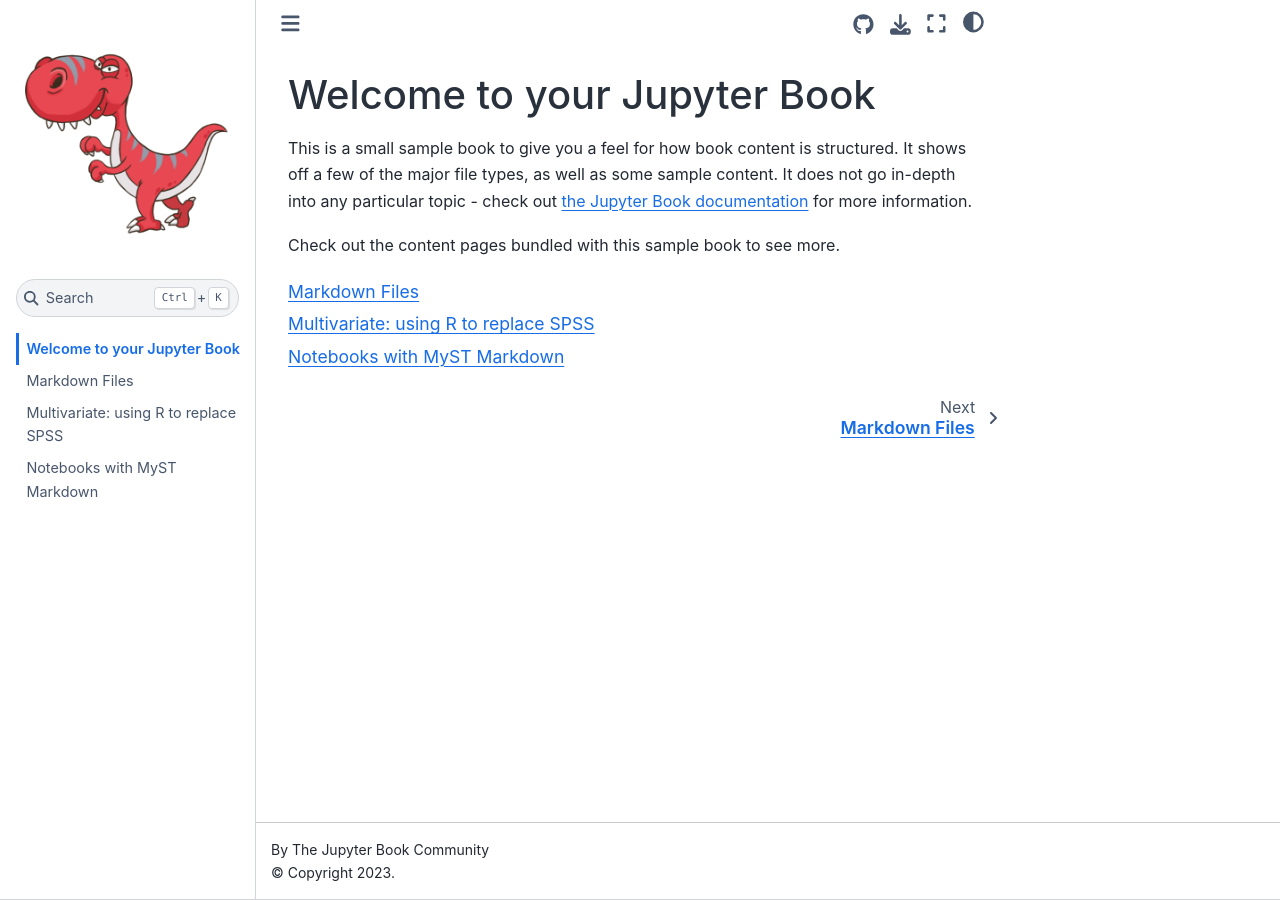
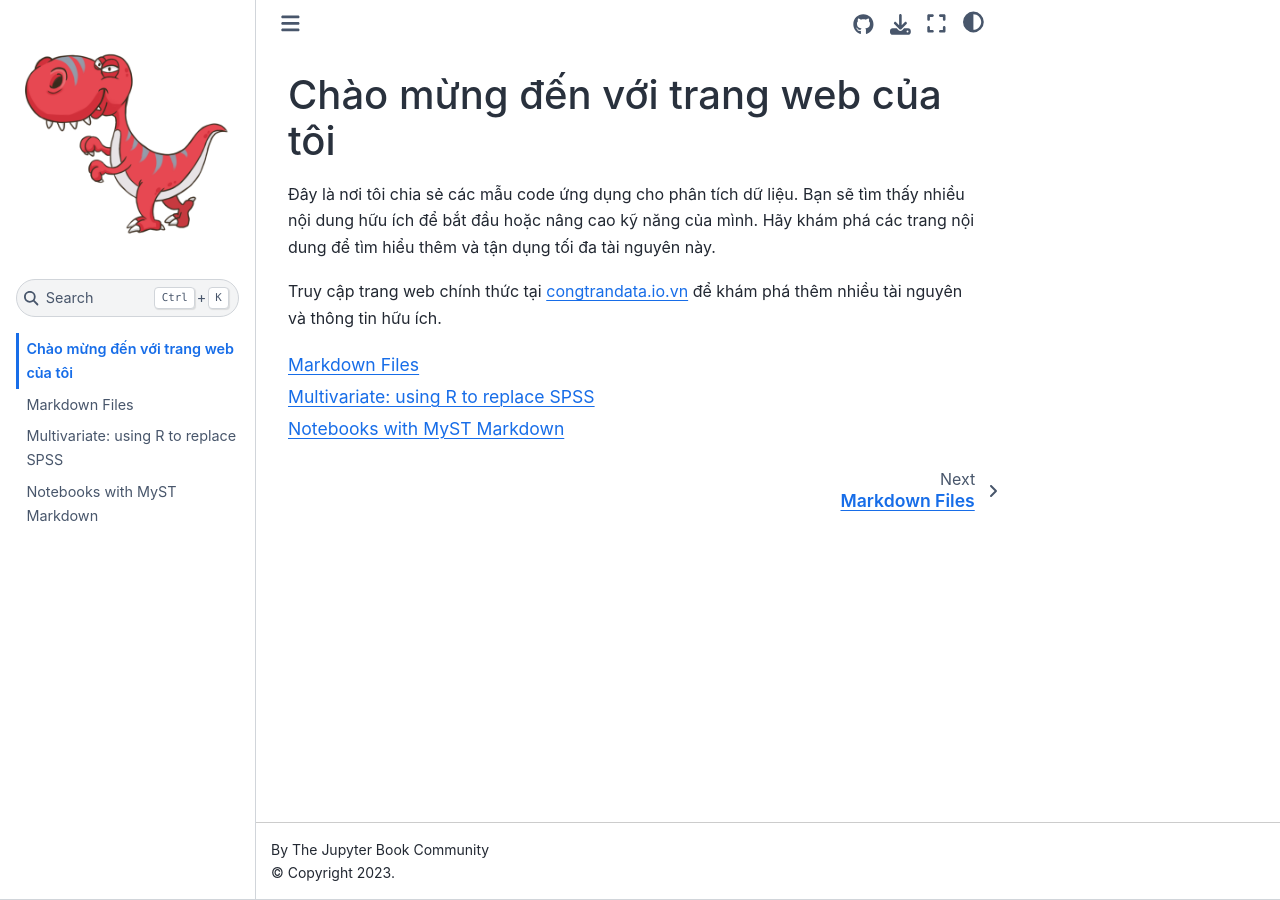
Before and after one commit to tqthanhcong/da_book, a Jupyter Book: the page built from intro.md, in a window 1280 px wide. Built offline with Jupyter Book 1.0.4 settings and Sphinx 7.4.7 and the Sphinx Book theme 1.1.4, drawn with Linux system fonts in a browser that asks for light colours.

Commit message:
modified intro.md in da_book

````diff
--- a/intro.md
+++ b/intro.md
@@ -1,11 +1,8 @@
-# Welcome to your Jupyter Book
+# Chào mừng đến với trang web của tôi
 
-This is a small sample book to give you a feel for how book content is
-structured.
-It shows off a few of the major file types, as well as some sample content.
-It does not go in-depth into any particular topic - check out [the Jupyter Book documentation](https://jupyterbook.org) for more information.
+Đây là nơi tôi chia sẻ các mẫu code ứng dụng cho phân tích dữ liệu. Bạn sẽ tìm thấy nhiều nội dung hữu ích để bắt đầu hoặc nâng cao kỹ năng của mình. Hãy khám phá các trang nội dung để tìm hiểu thêm và tận dụng tối đa tài nguyên này.
 
-Check out the content pages bundled with this sample book to see more.
+Truy cập trang web chính thức tại [congtrandata.io.vn](https://congtrandata.io.vn) để khám phá thêm nhiều tài nguyên và thông tin hữu ích.
 
 ```{tableofcontents}
 ```
````
